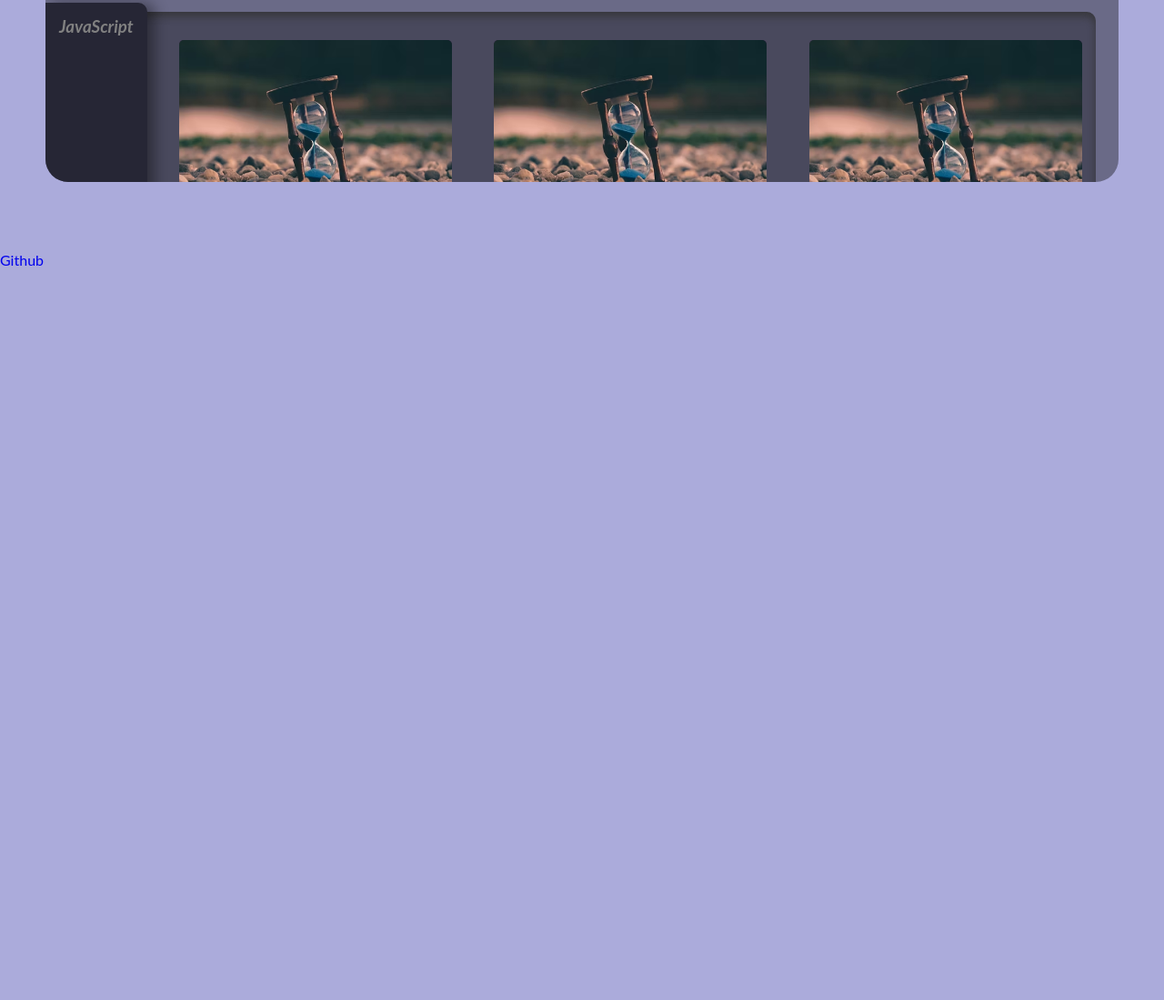
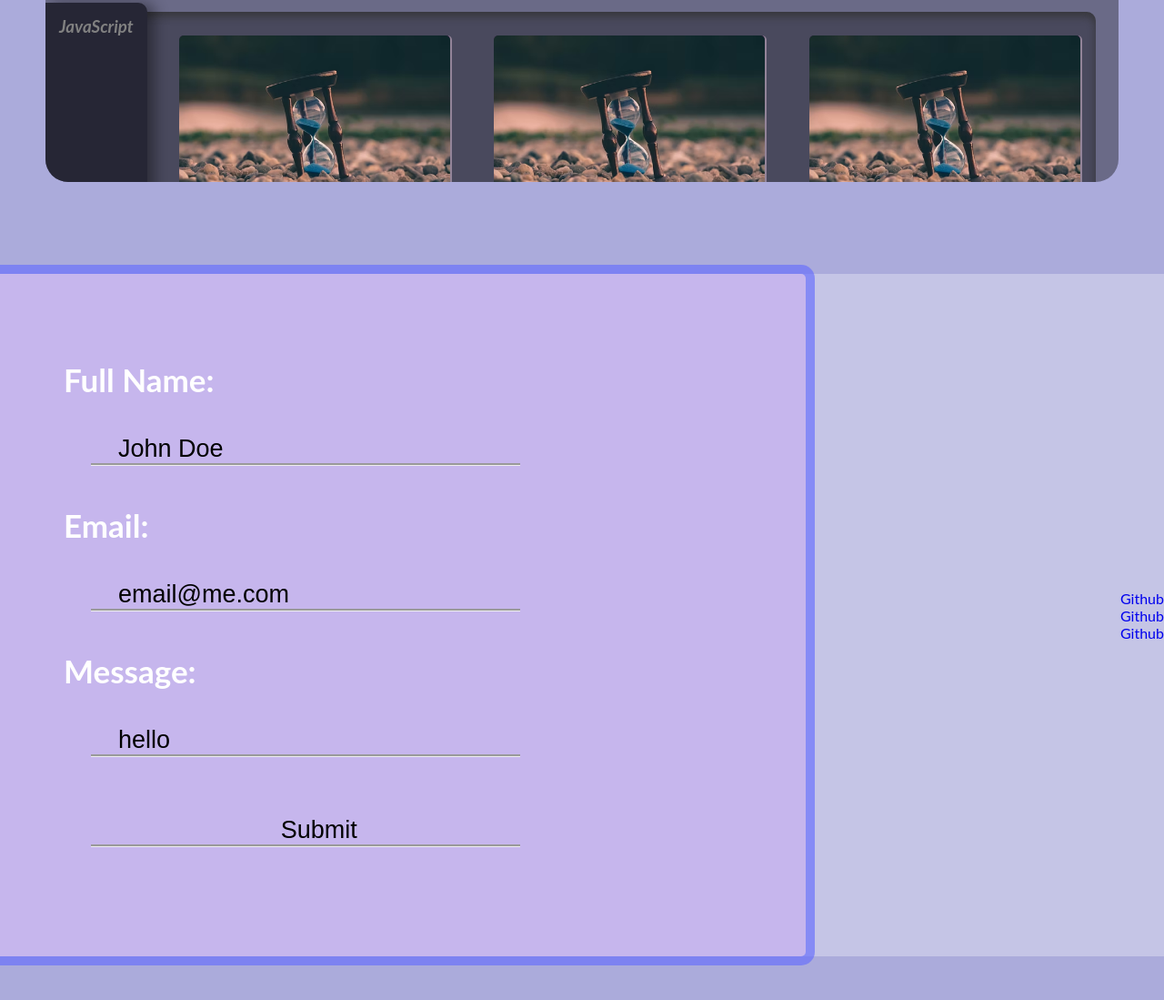
Before and after one commit to Sly-Ry/Personal-Portfolio, a plain HTML site: page index.html in a window 1280 px wide. Shown: the part 1329-2428 px from the top of the page at 91% size. Drawn offline with Linux system fonts and the light colour scheme.

Commit message:
contact styling updated. bugs found: shrinking screen will move pages around, nav items arent not sticky when transformed

```diff
--- a/assets/css/styles.css
+++ b/assets/css/styles.css
@@ -39,17 +39,18 @@ section {
 #home h1 a {
     font-size: 6rem;
     text-transform: lowercase;
-    color: rgba(255, 255, 255, 0.774);
+    color: rgb(255, 255, 255);
     transition:
         font-size .1s;
     cursor: pointer;
+    text-shadow: 0px 8px 5px rgba(0, 0, 0, 0.322);
 }
 
 #home h1 a:hover {
     font-size: 7rem;
     text-transform: lowercase;
     color: white;
-    text-shadow: 0 2px 10px rgb(255, 255, 255);
+    text-shadow: 0 9px 15px rgba(255, 255, 255, 0.637);
     transition:
         font-size .25s ease-in;
 }
@@ -162,9 +163,11 @@ h3.major {
 
 article {
     padding: 1.75em 1.75em 0.1em 1.75em;
-    background-color: #412049;
+    background-color: #412049c5;
     color: white;
-    border-radius: 5px;
+    border-bottom: 10px solid rgba(255, 255, 255, 0.432);
+    border-right: 2px solid rgba(255, 255, 255, 0.432);
+    border-radius: 5px 5px 10px 15px;
     margin: 1em 2.3em 1.5em 0;
     width: 300px;
     height: auto;
@@ -212,6 +215,75 @@ article a.special:not(.button) {
     letter-spacing: 0.1em;
     margin: 0 0 2em 0;
     text-transform: uppercase;
+}
+
+
+/* Contacts Section */
+#contacts {
+    display: flex;
+    justify-content: center;
+    align-items: center;
+}
+
+.container {
+    display: flex;
+    justify-content: space-between;
+    align-items: center;
+    width: 100%;
+    height: 750px;
+    background-color: rgba(255, 255, 255, 0.308);
+}
+
+/* Form Styling */
+.form {
+    display: flex;
+    align-items: center;
+    width: 70%;
+    height: 770px;
+    padding-left: 100px;
+    background-color: rgba(201, 159, 248, 0.384);
+    border: 10px solid rgba(61, 90, 255, 0.466);
+    border-radius: 0 15px 15px 0;
+    border-left: transparent;
+}
+
+form {
+    display: flex;
+    flex-direction: column;
+    justify-content: space-between;
+    align-items: flex-start;
+    width: 100%;
+}
+
+label {
+    color: white;
+    font-size: 35px;
+    font-weight: bold;
+    margin-left: -30px;
+}
+
+input {
+    width: 60%;
+    height: 70px;
+    margin-top: -15px;
+    margin-bottom: 25px;
+    padding-top: 35px;
+    padding-left: 30px;
+    background-color: transparent;
+    font-size: 27px;
+    border-top: hidden;
+    border-right: hidden;
+    border-left: hidden;
+    border-bottom: groove;
+    background-color: transparent;
+}
+
+input[type=text] {
+
+}
+
+input[type=submit] {
+
 }
 
 
--- a/index.html
+++ b/index.html
@@ -188,11 +188,38 @@
                     </div>
                 </section>
                 <section id="contacts">
-                    <ul>
-                        <li>
-                            <a id="profile-link" href="https://github.com/Sly-Ry" target="_blank">Github</a>
-                        </li>
-                    </ul>
+                    <div class="container">
+                        <div class="form">
+                            <form>
+                                <label for="fname">Full Name:</label><br>
+                                <input type="text" value="John Doe"/><br>
+                                <label for="email">Email:</label><br>
+                                <input type="email" value="email@me.com"><br>
+                                <label for="message">Message:</label><br>
+                                <input type="text" value="hello"><br>
+                                <input type="submit" value="Submit"/>
+                            </form>
+                        </div>
+                        <div class="links">
+                            <ul>
+                                <li>
+                                    <a id="profile-link" href="https://github.com/Sly-Ry" target="_blank">Github</a>
+                                </li>
+                            </ul>
+                            <ul>
+                                <li>
+                                    <a id="profile-link" href="https://github.com/Sly-Ry" target="_blank">Github</a>
+                                </li>
+                            </ul>
+                            <ul>
+                                <li>
+                                    <a id="profile-link" href="https://github.com/Sly-Ry" target="_blank">Github</a>
+                                </li>
+                            </ul>
+                        </div>
+                    </div>
+
+
                 </section>
             </div>
             <footer>
```
